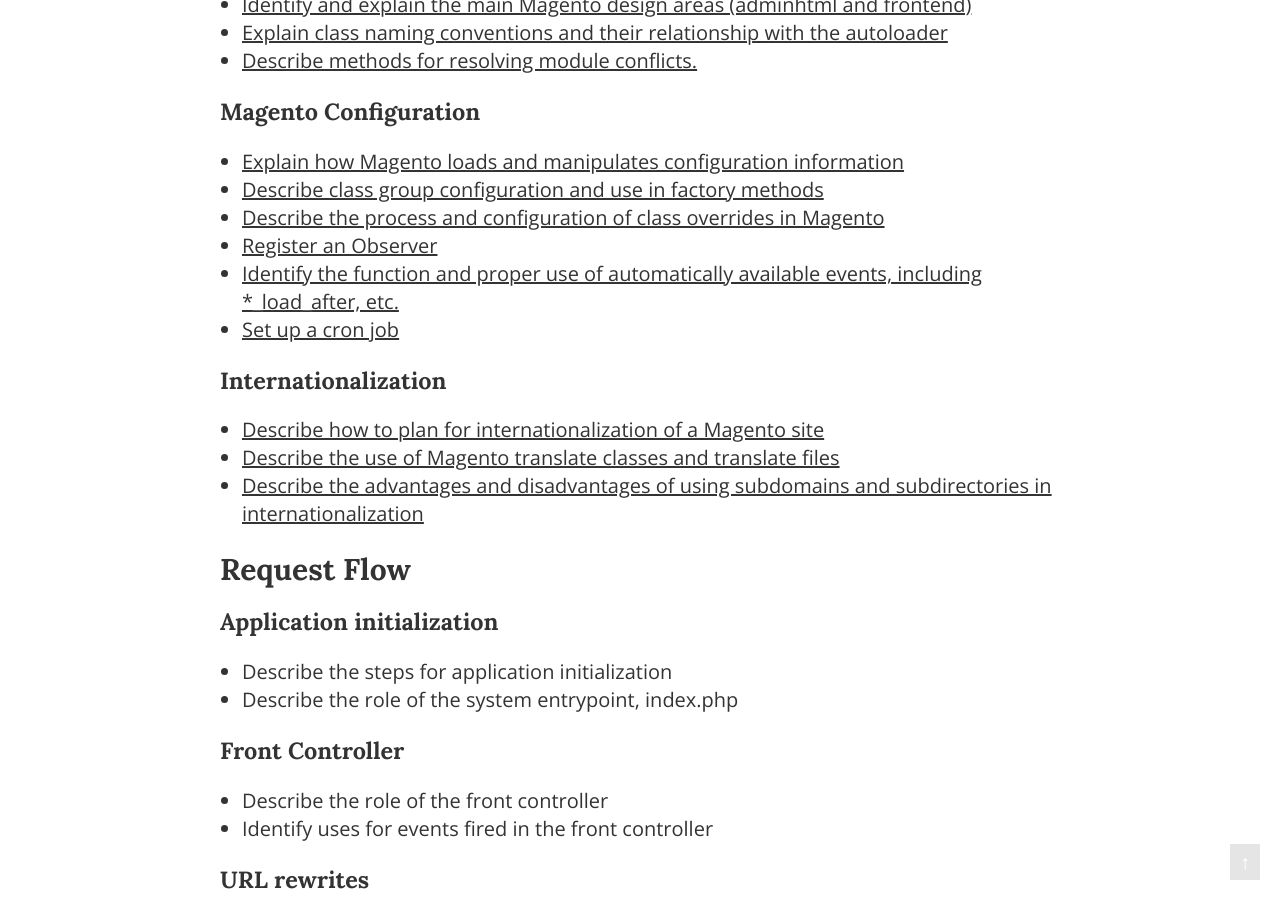
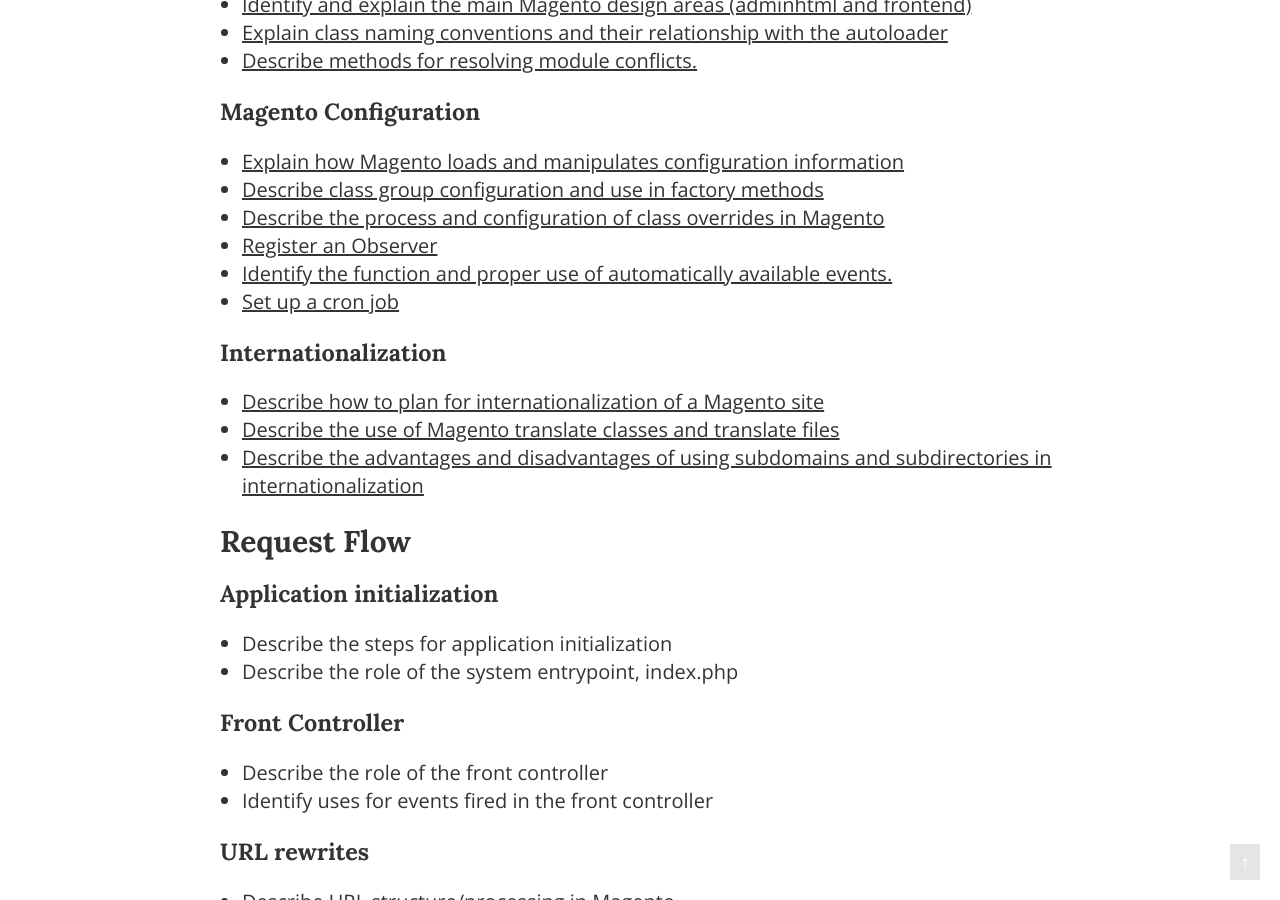
Before and after one commit to meanbee/magecert, a Jekyll site: the page built from questions.md, in a window 1280 px wide and 900 px high, scrolled down 460 px. Built offline with Jekyll 4.4.1, drawn with Linux system fonts in a browser that asks for light colours; Markdown is read by kramdown in place of the engine named in the settings.

Commit message:
Shorted question.

```diff
--- a/questions.md
+++ b/questions.md
@@ -23,7 +23,7 @@
 - [Describe class group configuration and use in factory methods](/basics.html#factory-methods)
 - [Describe the process and configuration of class overrides in Magento](/basics.html#overrides)
 - [Register an Observer](/basics.html#observer)
-- [Identify the function and proper use of automatically available events, including *_load_after, etc.](/basics.html#automatic-events)
+- [Identify the function and proper use of automatically available events.](/basics.html#automatic-events)
 - [Set up a cron job](/basics.html#cron-jobs)
 
 ### Internationalization
```
